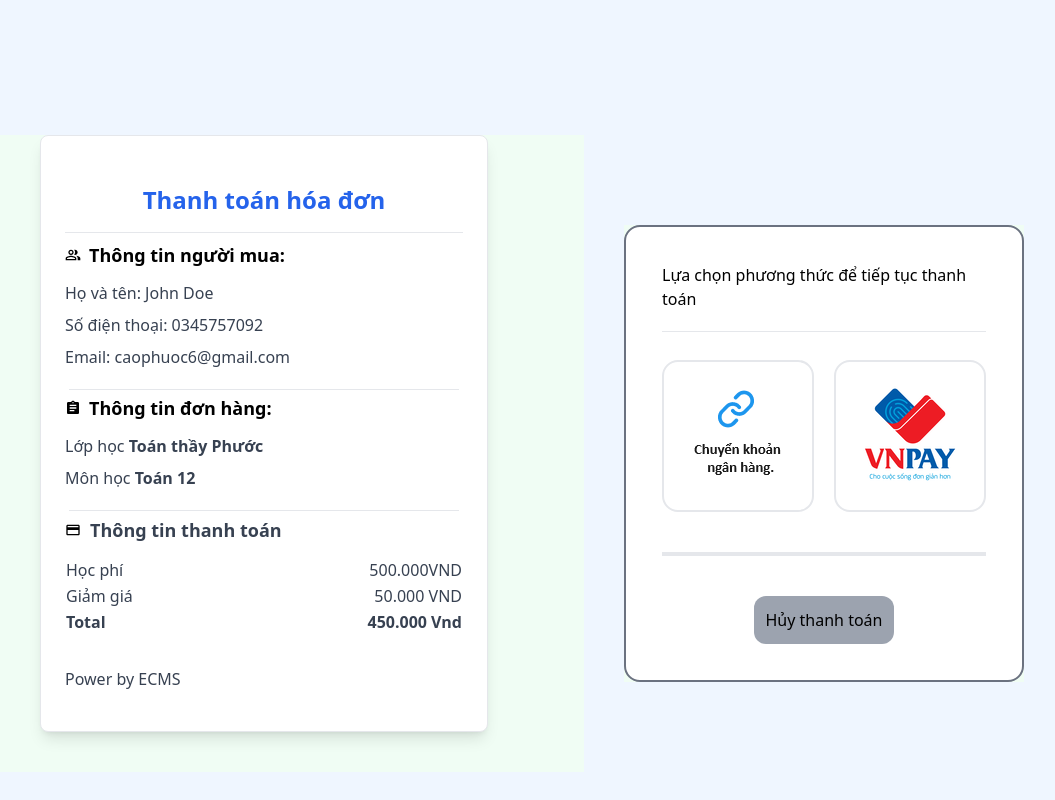
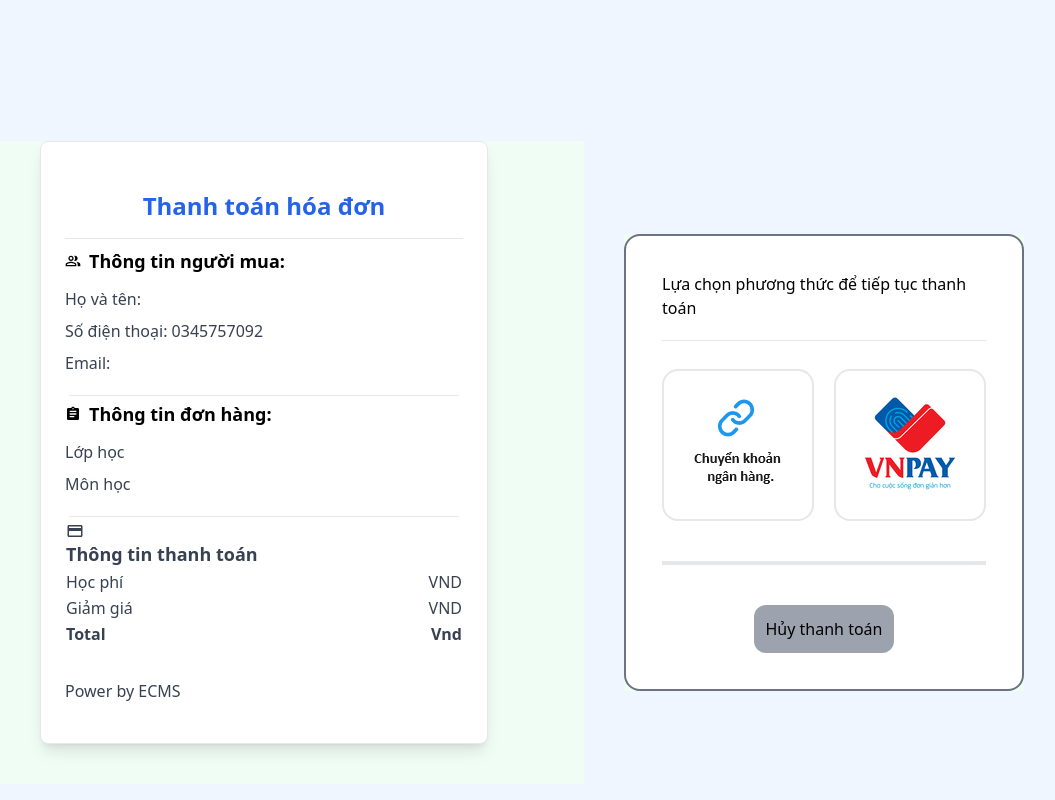
Before and after one commit to caoxuanphuoc/EMS_Fronend, a React (Vite) app: page /payment in a window 1280 px wide. Shown: the part 572-1372 px from the top of the page, without its empty margins (216-1271 px from the left). Built offline with nearby package versions, Linux system fonts and the light colour scheme.

Commit message:
bill map state

```diff
--- a/src/Components/Order/Bill.tsx
+++ b/src/Components/Order/Bill.tsx
@@ -1,5 +1,7 @@
 import { MdOutlinePeopleAlt, MdAssignment, MdOutlinePayment } from "react-icons/md";
-const Bill = () => {
+import { ValidateOrderInfoDto } from "../../Services/Payment/Dto/ValidateOrderInfoDto";
+const Bill = (props: ValidateOrderInfoDto) => {
+
     return (
         <div className="bg-white border rounded-lg shadow-lg px-6 py-8 max-w-md mx-auto ">
             <h3 className="font-bold text-2xl my-4 text-center text-blue-600">Thanh toán hóa đơn</h3>
@@ -12,7 +14,7 @@ const Bill = () => {
                 </div>
                 <div className="text-gray-700 mb-2">
                     <span >Họ và tên: </span>
-                    John Doe
+                    {props.fullName}
                 </div>
                 <div className="text-gray-700 mb-2">
                     <span>Số điện thoại: </span>
@@ -20,7 +22,7 @@ const Bill = () => {
                 </div>
                 <div className="text-gray-700 mb-2">
                     <span >Email: </span>
-                    caophuoc6@gmail.com
+                    {props.email}
                 </div>
             </div>
             <hr className="mx-1 my-1" />
@@ -32,36 +34,35 @@ const Bill = () => {
 
                 <div className="text-gray-700 mb-2">
                     <span >Lớp học </span>
-                    <span className="font-bold">Toán thầy Phước</span>
+                    <span className="font-bold">{props.className}</span>
                 </div>
                 <div className="text-gray-700 mb-2">
                     <span >Môn học </span>
-                    <span className="font-bold">Toán 12</span>
+                    <span className="font-bold">{props.courseName}</span>
                 </div>
             </div>
             <hr className="mx-1 my-1" />
             <table className="w-full mb-8">
                 <thead>
-                    <div className="flex gap-2 items-center  mb-3">
+                    <tr>
+                        <th className="text-left font-bold text-gray-700 text-lg"><MdOutlinePayment /> Thông tin thanh toán</th>
 
-                        <MdOutlinePayment />
-                        <th className="text-left font-bold text-gray-700 text-lg">Thông tin thanh toán</th>
-                    </div>
+                    </tr>
                 </thead>
                 <tbody>
                     <tr>
                         <td className="text-left text-gray-700">Học phí</td>
-                        <td className="text-right text-gray-700">500.000VND</td>
+                        <td className="text-right text-gray-700">{props.fee}VND</td>
                     </tr>
                     <tr>
                         <td className="text-left text-gray-700">Giảm giá</td>
-                        <td className="text-right text-gray-700">50.000 VND</td>
+                        <td className="text-right text-gray-700">{props.discount} VND</td>
                     </tr>
                 </tbody>
                 <tfoot>
                     <tr>
                         <td className="text-left font-bold text-gray-700">Total</td>
-                        <td className="text-right font-bold text-gray-700">450.000 Vnd</td>
+                        <td className="text-right font-bold text-gray-700">{props.orderTotal} Vnd</td>
                     </tr>
                 </tfoot>
             </table>
```
